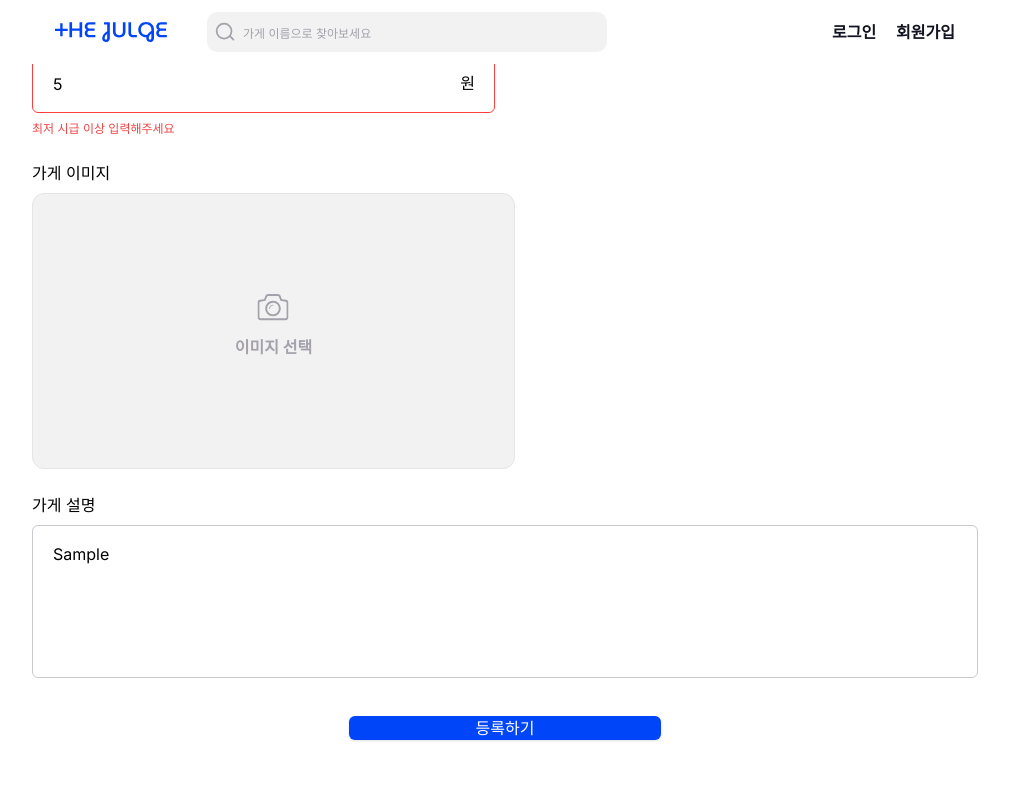
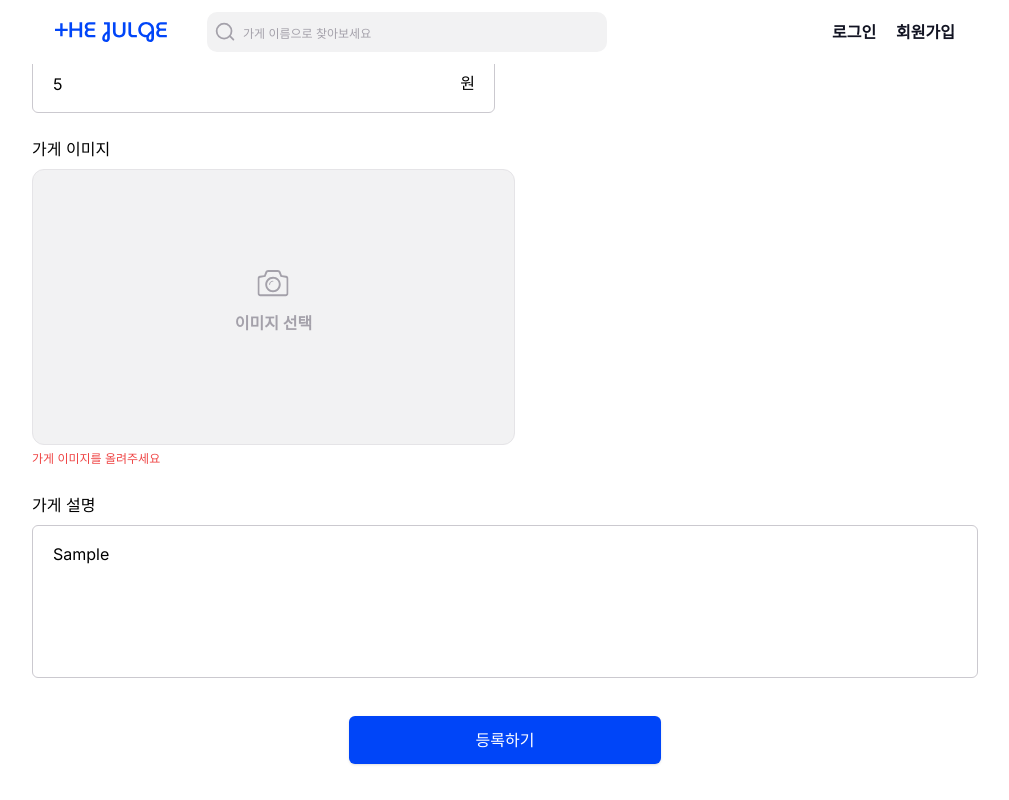
Before and after one commit to 5-PS/DANCHOO, a Next.js app: page /my-store/edit in a window 1280 px wide. Both pictures are taken after typing "Sample", "Sample", "5", "Sample" into the empty fields and a click on the button "등록하기". Shown: the part 439-1239 px from the top of the page, without its empty margins (135-1144 px from the left). Built offline with nearby package versions, Linux system fonts and the light colour scheme; no server answers.

Commit message:
feat: 가게 등록 폼 구현

```diff
--- a/app/(service)/my-store/edit/_components/myStoreForm.tsx
+++ b/app/(service)/my-store/edit/_components/myStoreForm.tsx
@@ -3,11 +3,14 @@
 import { useState } from 'react';
 import { Controller, FieldValues, useForm } from 'react-hook-form';
 
+import { AxiosError } from 'axios';
 import Image from 'next/image';
+import { useRouter } from 'next/navigation';
 
 import Button from '@/components/button/button';
 import Input from '@/components/input/input';
 import SelectInput from '@/components/input/selectInput';
+import { postCreateStore, requestUploadImg } from '@/services/api';
 
 // 3. SelectInput의 옵션 메뉴 position absolute 주기
 const FOOD_CATEGORY_LIST = [
@@ -50,6 +53,7 @@ const ADDRESS_LIST = [
 ];
 
 export default function MyStoreForm() {
+  const router = useRouter();
   const {
     register,
     handleSubmit,
@@ -69,11 +73,22 @@ export default function MyStoreForm() {
     }
   };
 
-  const onSubmit = () => {
-    // TODO: submit함수 구현
+  const onSubmit = async (formData) => {
+    try {
+      const imageUrl = await requestUploadImg(formData.imageUrl[0]);
+      const postData = { ...formData, imageUrl, originalHourlyPay: Number(formData.originalHourlyPay) };
+      const { item } = await postCreateStore(postData);
+      alert('내가게가 등록 되었습니다');
+      router.push(`/my-store/${item.id}`);
+    } catch (error) {
+      if (error instanceof AxiosError) {
+        const errorMessage = error.response?.data.message;
+        alert(errorMessage);
+      }
+    }
   };
   return (
-    <form onSubmit={handleSubmit((data) => console.log(data))}>
+    <form onSubmit={handleSubmit((data) => onSubmit(data))}>
       <div className="flex flex-col gap-6 mb-6 md:mb-8">
         <div className="flex flex-col gap-5 md:flex-row">
           <Input
@@ -86,7 +101,7 @@ export default function MyStoreForm() {
             })}
           />
           <Controller
-            name="address1"
+            name="category"
             control={control}
             rules={{ required: '분류를 선택해주세요.' }}
             render={({ field: { onChange }, fieldState: { error } }) => (
@@ -98,7 +113,7 @@ export default function MyStoreForm() {
         </div>
         <div className="flex flex-col gap-5 md:flex-row">
           <Controller
-            name="category"
+            name="address1"
             control={control}
             rules={{ required: '주소를 선택해주세요.' }}
             render={({ field: { onChange }, fieldState: { error } }) => (
@@ -124,9 +139,9 @@ export default function MyStoreForm() {
             rightText="원"
             placeholder="시급을 입력해주세요"
             errorMessage={errors.originaHourlyPay?.message}
-            {...register('originaHourlyPay', {
+            {...register('originalHourlyPay', {
               required: '시급을 입력해주세요',
-              validate: (value) => value > 9620 || '최저 시급 이상 입력해주세요',
+              validate: (value) => value > 9620 || '최저 시급 이상 입력해주세요. 9620원 이상',
             })}
           />
         </div>
@@ -144,12 +159,14 @@ export default function MyStoreForm() {
                 id="image-input"
                 className="invisible w-0 h-0"
                 {...register('imageUrl', {
+                  required: '가게 이미지를 올려주세요',
                   onChange: handleUploadImage,
                 })}
               />
             </div>
             {imageSrc && <Image src={imageSrc} fill alt="미리보기 이미지" />}
           </label>
+          {errors.imageUrl && <span className="text-xs text-red-500">{errors.imageUrl.message}</span>}
         </div>
         <label htmlFor="store-description">
           <p className="mb-2">가게 설명 </p>
@@ -162,7 +179,7 @@ export default function MyStoreForm() {
       </div>
       <div className="flex justify-center ">
         <div className="w-full md:w-[312px]">
-          <Button fontSize={16} background="bg-primary" height={48}>
+          <Button background="bg-primary" className="h-12">
             등록하기
           </Button>
         </div>
```
